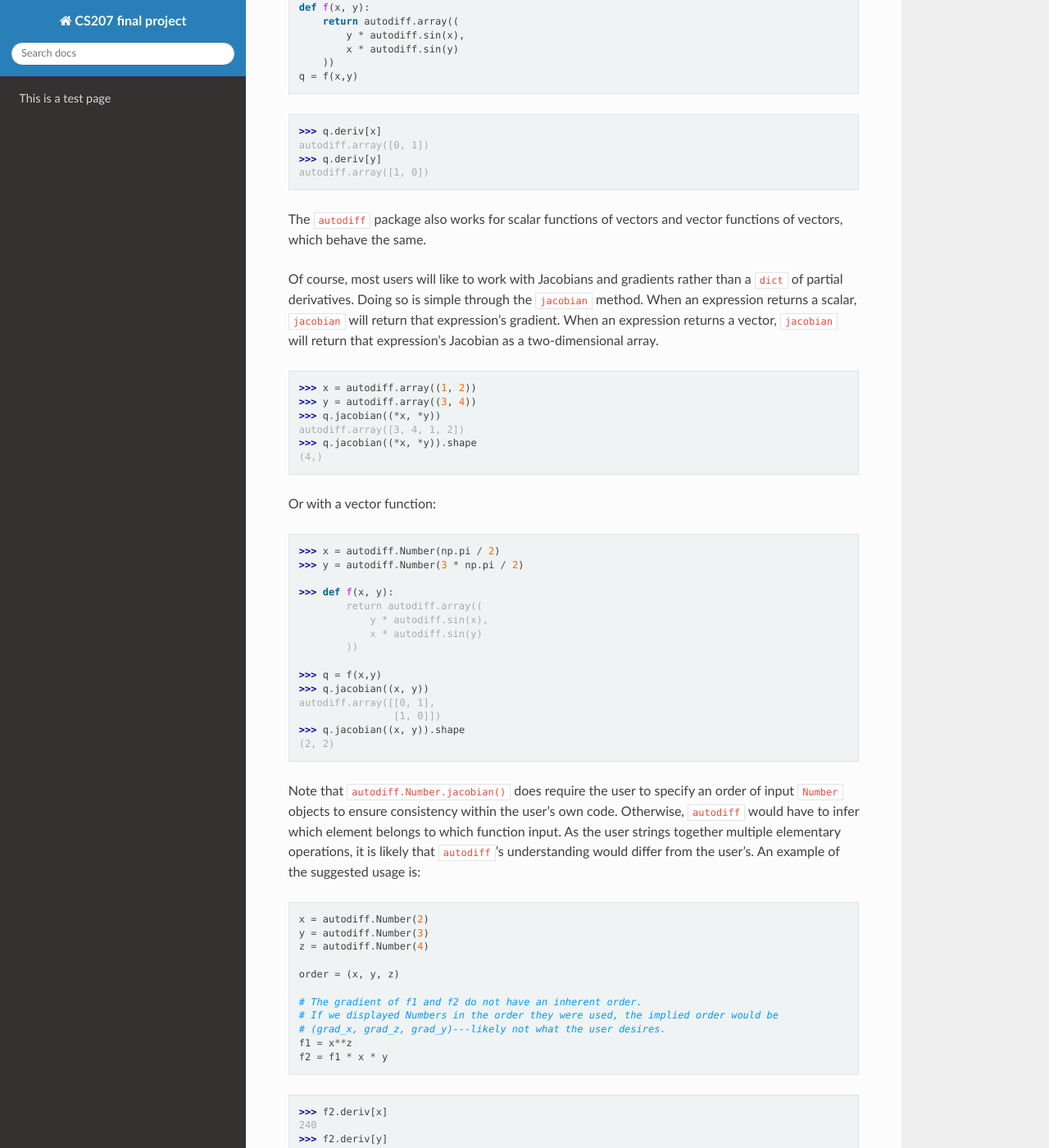
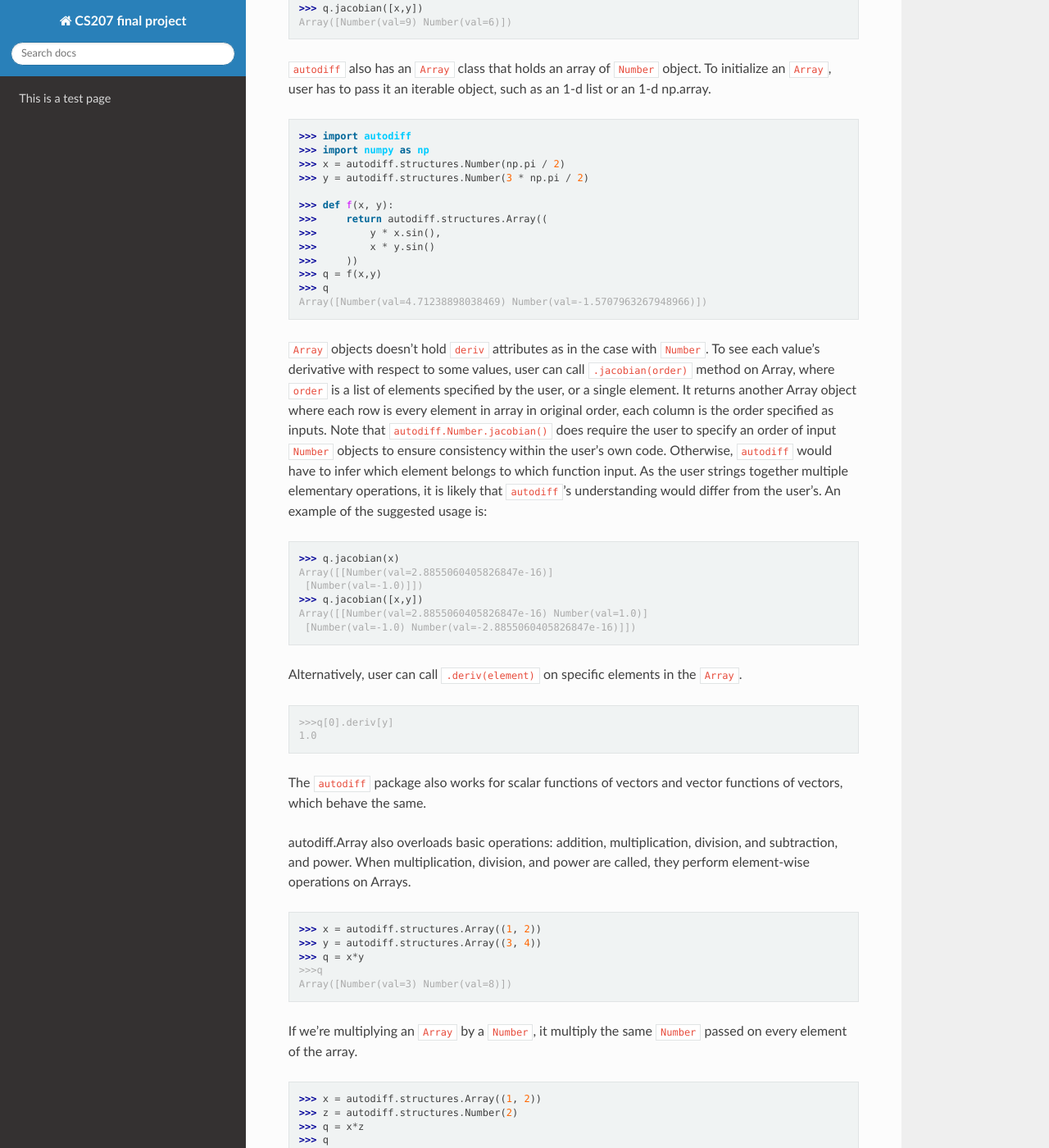
Before and after one commit to rocketscience0/cs207-FinalProject, a Sphinx documentation site: the page built from docs/source/How_to_use.md, in a window 1280 px wide and 1400 px high, scrolled down 1599 px. Shown: the whole window at 82% size. Built offline with Sphinx 7.4.7 and the Read the Docs theme 2.0.0, drawn with Linux system fonts in a browser that asks for light colours; some of the changed text lies outside the part shown.

Commit message:
added documentation on Array

````diff
--- a/docs/source/How_to_use.md
+++ b/docs/source/How_to_use.md
@@ -4,23 +4,23 @@ The core data structure is a `Number`, which stores both a value and a dictionar
 
 ```python
 >>> import autodiff
->>> x = autodiff.Number(3)
+>>> x = autodiff.structures.Number(3)
 >>> x.value
 3
 >>> x.deriv[x]
 1
->>> a = autodiff.Number(3,2)
+>>> a = autodiff.structures.Number(3,2)
 >>> a.value
 3
 >>> a.deriv[a]
 2
 ```
-Also, `import autodiff` will import `numpy` automatically. Therefore, user will also be able to make use of constants such as `np.pi` and vectors using numpy arrays.
+Also, note that `import autodiff` doesn't import `numpy` automatically. Therefore, if the user wants to use the `numpy` package, user will need to manually import it.
 
 Using elementary operations will update derivatives according to the chain rule:
 ```python
 >>> import autodiff
->>> x = autodiff.Number(3)
+>>> x = autodiff.structures.Number(3)
 >>> y = x**2
 >>> y.value
 9
@@ -36,7 +36,7 @@ Right now, 'Number' overloads basic operations, including addition, subtraction,
 To call other basic operations such as sin, cos, tan, exponential, log, and negation, simply call the following on Number:
 
 ```python
->>> x = autodiff.Number(np.pi/6)
+>>> x = autodiff.structures.Number(np.pi/6)
 >>> y = x.sin()
 >>> y.value
 1/2
@@ -47,8 +47,8 @@ Note that the `deriv` attribute is a dict storing partial derivatives with respe
 When any elementary operation takes in two `Number()` objects, that elementary operation will return a `Number()` with a partial derivative with respect to every key of both `Number()` objects:
 
 ```python
->>> x = autodiff.Number(2)
->>> y = autodiff.Number(3)
+>>> x = autodiff.structures.Number(2)
+>>> y = autodiff.structures.Number(3)
 >>> def f(x, y, a=3):
 >>>     return a * x * y
 >>> q = f(x, y, a=3)
@@ -59,80 +59,93 @@ When any elementary operation takes in two `Number()` objects, that elementary o
 >>> q.deriv
 {Number(value=2): 9, Number(value=3): 6}
 ```
-
-Similarly, `autodiff` can work with vector functions of scalars. In these cases, each value in `deriv` is an array with the same shape as the output vector:
+Of course, most users will like to work with Jacobians and gradients rather than a `dict` of partial derivatives. Doing so is simple through the `jacobian` method. When an expression returns a scalar, `jacobian` will return that expression's gradient. When an expression returns a vector, `jacobian` will return that expression's Jacobian as an `Array` object.
 
 ```python
-x = autodiff.Number(np.pi / 2)
-y = autodiff.Number(3 * np.pi / 2)
+>>> q.jacobian([x,y])
+Array([Number(val=9) Number(val=6)])
+```
 
-def f(x, y):
-    return autodiff.array((
-        y * autodiff.sin(x),
-        x * autodiff.sin(y)
-    ))
-q = f(x,y)
+`autodiff` also has an `Array` class that holds an array of `Number` object.
+To initialize an `Array`, user has to pass it an iterable object, such as an 1-d list or an 1-d np.array.
+
+```python
+>>> import autodiff
+>>> import numpy as np
+>>> x = autodiff.structures.Number(np.pi / 2)
+>>> y = autodiff.structures.Number(3 * np.pi / 2)
+
+>>> def f(x, y):
+>>>     return autodiff.structures.Array((
+>>>         y * x.sin(),
+>>>         x * y.sin()
+>>>     ))
+>>> q = f(x,y)
+>>> q
+Array([Number(val=4.71238898038469) Number(val=-1.5707963267948966)])
 ```
+`Array` objects doesn't hold `deriv` attributes as in the case with `Number`. To see each value's derivative with respect to some values, user can call `.jacobian(order)` method on Array, where `order` is a list of elements specified by the user, or a single element. It returns another Array object where each row is every element in array in original order, each column is the order specified as inputs.
+Note that `autodiff.Number.jacobian()` does require the user to specify an order of input `Number` objects to ensure consistency within the user's own code. Otherwise, `autodiff` would have to infer which element belongs to which function input. As the user strings together multiple elementary operations, it is likely that `autodiff`'s understanding would differ from the user's. An example of the suggested usage is:
 ```python
->>> q.deriv[x]
-autodiff.array([0, 1])
->>> q.deriv[y]
-autodiff.array([1, 0])
+>>> q.jacobian(x)
+Array([[Number(val=2.8855060405826847e-16)]
+ [Number(val=-1.0)]])
+>>> q.jacobian([x,y])
+Array([[Number(val=2.8855060405826847e-16) Number(val=1.0)]
+ [Number(val=-1.0) Number(val=-2.8855060405826847e-16)]])
+```
+Alternatively, user can call `.deriv(element)` on specific elements in the `Array`.
+```python
+>>>q[0].deriv[y]
+1.0
 ```
 
 The `autodiff` package also works for scalar functions of vectors and vector functions of vectors, which behave the same.
 
-Of course, most users will like to work with Jacobians and gradients rather than a `dict` of partial derivatives. Doing so is simple through the `jacobian` method. When an expression returns a scalar, `jacobian` will return that expression's gradient. When an expression returns a vector, `jacobian` will return that expression's Jacobian as a two-dimensional array.
+autodiff.Array also overloads basic operations: addition, multiplication, division, and subtraction, and power.
+When multiplication, division, and power are called, they perform element-wise operations on Arrays.
 
 ```python
->>> x = autodiff.array((1, 2))
->>> y = autodiff.array((3, 4))
->>> q.jacobian((*x, *y))
-autodiff.array([3, 4, 1, 2])
->>> q.jacobian((*x, *y)).shape
-(4,)
+>>> x = autodiff.structures.Array((1, 2))
+>>> y = autodiff.structures.Array((3, 4))
+>>> q = x*y
+>>>q
+Array([Number(val=3) Number(val=8)])
 ```
-
-Or with a vector function:
+If we're multiplying an `Array` by a `Number`, it multiply the same `Number` passed on every element of the array.
 ```python
->>> x = autodiff.Number(np.pi / 2)
->>> y = autodiff.Number(3 * np.pi / 2)
-
->>> def f(x, y):
-        return autodiff.array((
-            y * autodiff.sin(x),
-            x * autodiff.sin(y)
-        ))
-
->>> q = f(x,y)
->>> q.jacobian((x, y))
-autodiff.array([[0, 1],
-                [1, 0]])
->>> q.jacobian((x, y)).shape
-(2, 2)
+>>> x = autodiff.structures.Array((1, 2))
+>>> z = autodiff.structures.Number(2)
+>>> q = x*z
+>>> q
+Array([Number(val=2) Number(val=4)])
 ```
-Note that `autodiff.Number.jacobian()` does require the user to specify an order of input `Number` objects to ensure consistency within the user's own code. Otherwise, `autodiff` would have to infer which element belongs to which function input. As the user strings together multiple elementary operations, it is likely that `autodiff`'s understanding would differ from the user's. An example of the suggested usage is:
-
+When add is called, it performs a concatenation of two Arrays.
 ```python
-x = autodiff.Number(2)
-y = autodiff.Number(3)
-z = autodiff.Number(4)
-
-order = (x, y, z)
-
-# The gradient of f1 and f2 do not have an inherent order.
-# If we displayed Numbers in the order they were used, the implied order would be
-# (grad_x, grad_z, grad_y)---likely not what the user desires.
-f1 = x**z
-f2 = f1 * x * y
+>>> x = autodiff.structures.Array((1, 2))
+>>> y = autodiff.structures.Array((3, 4))
+>>> q = x+y
+>>>q
+Array([Number(val=1) Number(val=2) Number(val=3) Number(val=4)])
 ```
+However, `subtract` and `-` will perform the same operation, which is element-wise subtraction.
 ```python
->>> f2.deriv[x]
-240
->>> f2.deriv[y]
-32
->>> f2.deriv[z]
-66.542
->>> f2.jacobian((order))
-autodiff.array([240, 32, 66.542])
+>>> x = autodiff.structures.Array((1, 2))
+>>> y = autodiff.structures.Array((3, 4))
+>>> q = x-y
+>>>q
+Array([Number(val=-2) Number(val=-2)])
 ```
+`Array` also supports operations such as sin, cos, tan, and exp. When these operations are called, it is performed on each element of the Array object.
+```python
+>>> x = autodiff.structures.Array((1, 2))
+>>> q = x.sin()
+>>> q
+Array([Number(val=0.8414709848078965) Number(val=0.9092974268256817)])
+```
+Also, it supports sum and dot methods as it is used in numpy.
+```python
+>>> x = autodiff.structures.Array((1, 2))
+>>> q = x.sum()
+Number(val=3)
+```
````
Also changed, not shown: docs/source/implementation.md (+90 -6 lines).
